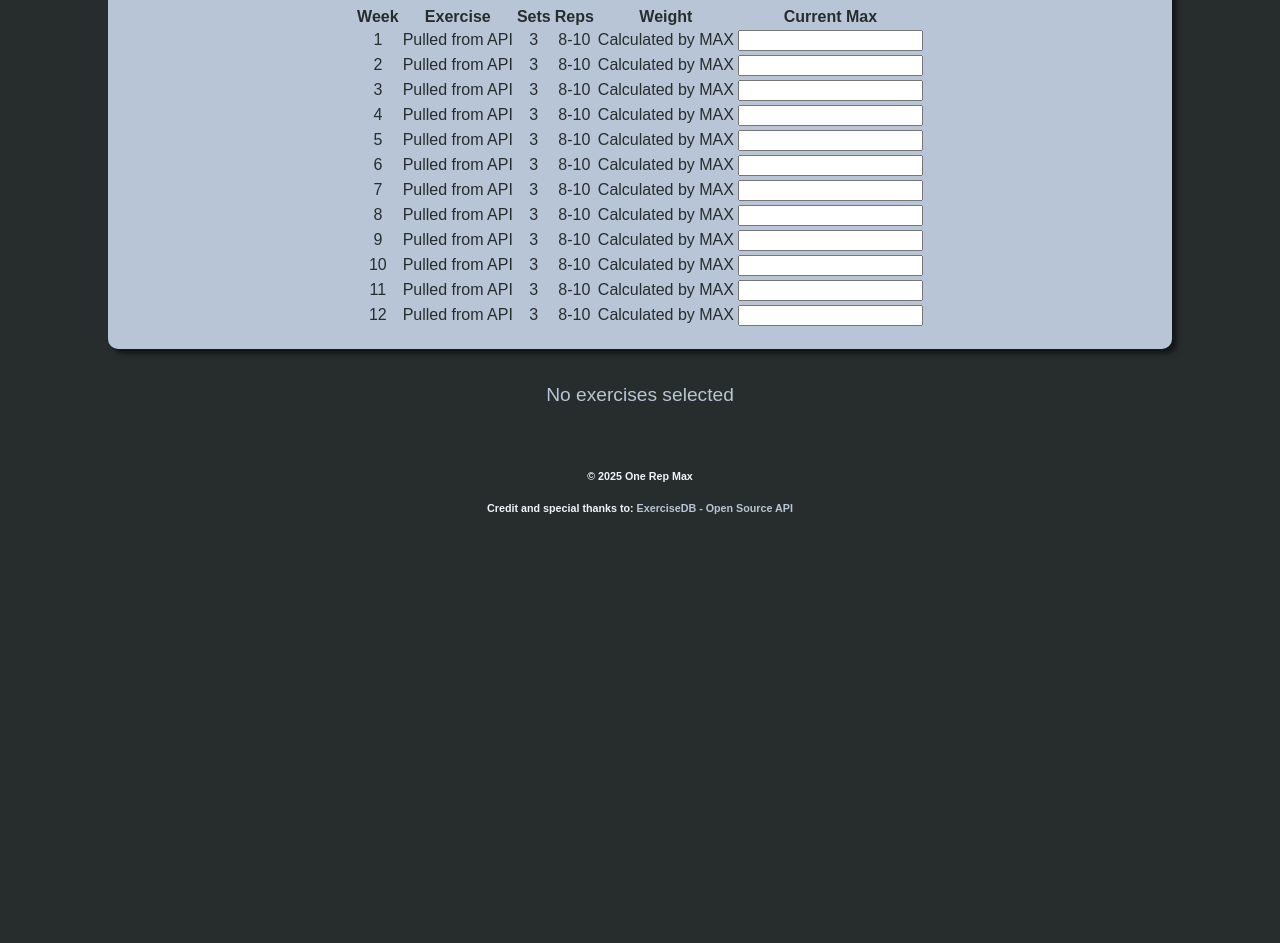
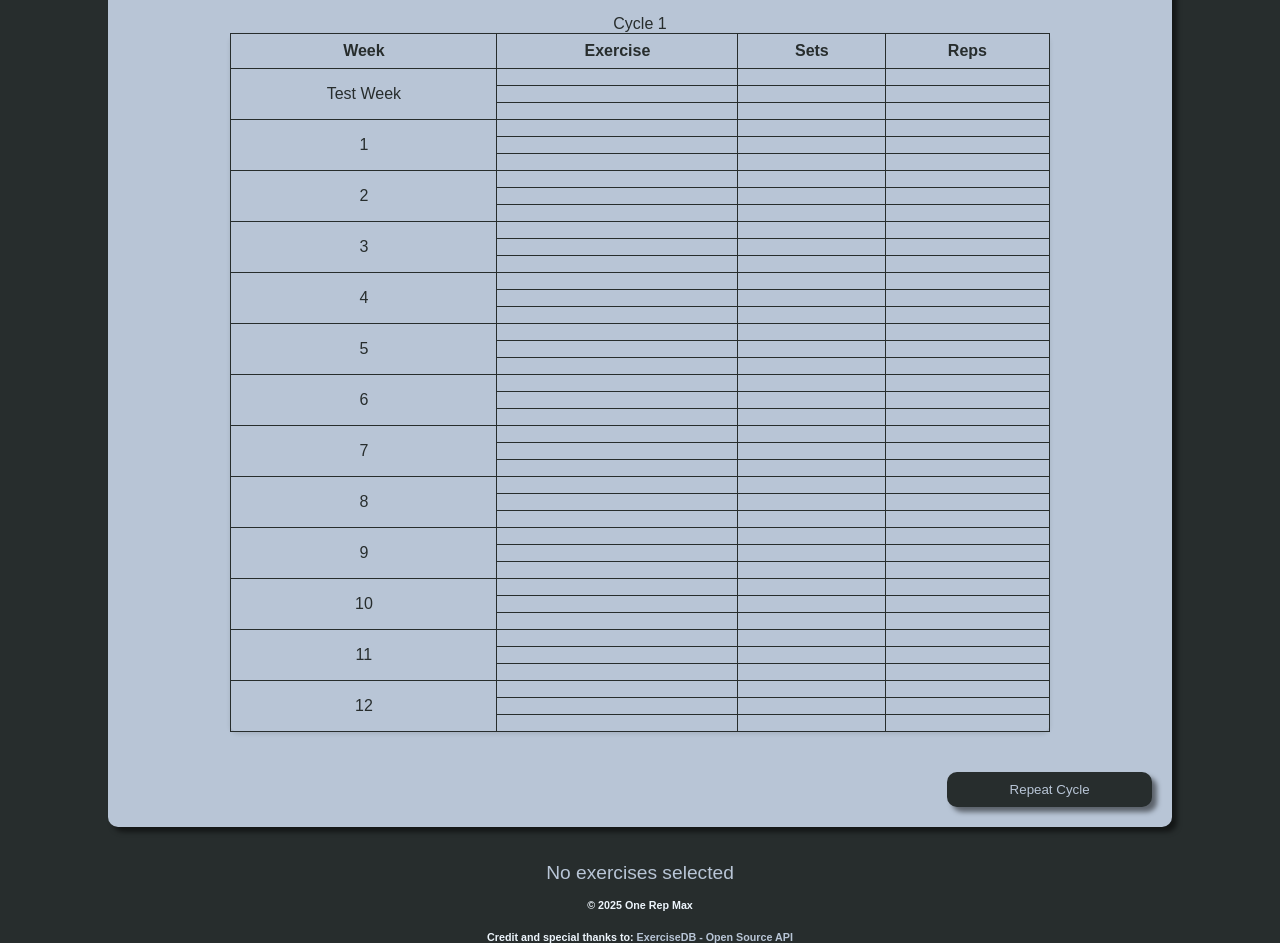
Before and after one commit to ALLALI01/OneRepMax, a React (Vite) app: page /#/routine in a window 1280 px wide. Shown: the part 300-1243 px from the top of the page. Before the commit the page ends 814 px from the top, so only its background shows below. Built offline with nearby package versions, Linux system fonts and the light colour scheme.

Commit message:
Added test functionality for table

```diff
--- a/src/Components/Table/Table.jsx
+++ b/src/Components/Table/Table.jsx
@@ -1,37 +1,81 @@
+import React, { useState } from 'react';
 import styles from './Table.module.css';
 
 function Table() {
-    return(
+        const initialWorkoutCycle = [
+        { week: "Test Week", sets: 1, reps: 1, exercises: ["Test1", "Test2", "Test3"]},
+        { week: 1, sets: 4, reps: 6, exercises: ["Test", "Test2", "Test3"]},
+        { week: 2, sets: 4, reps: 6, exercises: ["Test", "Test2", "Test3"]},
+        { week: 3, sets: 4, reps: 5, exercises: ["Test", "Test2", "Test3"]},
+        { week: 4, sets: 4, reps: 6, exercises: ["Test", "Test2", "Test3"]},
+        { week: 5, sets: 3, reps: 5, exercises: ["Test", "Test2", "Test3"]},
+        { week: 6, sets: 4, reps: 4, exercises: ["Test", "Test2", "Test3"]},
+        { week: 7, sets: 4, reps: 3, exercises: ["Test", "Test2", "Test3"]},
+        { week: 8, sets: 3, reps: 5, exercises: ["Test", "Test2", "Test3"]},
+        { week: 9, sets: 4, reps: 3, exercises: ["Test", "Test2", "Test3"]},
+        { week: 10, sets: 3, reps: 2, exercises: ["Test", "Test2", "Test3"]},
+        { week: 11, sets: 3, reps: 1, exercises: ["Test", "Test2", "Test3"]},
+        { week: 12, sets: 4, reps: 3, exercises: ["Test", "Test2", "Test3"]},
+    ]
+
+    const [workoutCycle, setWorkoutCycle] = useState(initialWorkoutCycle);
+
+    const repeatCycle = () => {
+        setWorkoutCycle(prevCycle => [...prevCycle, ...initialWorkoutCycle]);
+    }
+
+  return (
     <div className={styles.routineContainer}>
-            <h2>Your 12 Week Routine</h2>
-            <div className={styles.tableContainer}>
-                <table>
+      <h1>Your 12-Week Routine</h1>
+      <table className={styles.tableContainer}>
+        <caption>Cycle 1</caption>
         <thead>
           <tr>
             <th>Week</th>
             <th>Exercise</th>
             <th>Sets</th>
             <th>Reps</th>
-                            <th>Weight</th>
-                            <th>Current Max</th>
           </tr>
         </thead>
         <tbody>
-                        {Array.from({ length: 12 }, (_, i) => (
-                            <tr key={i}>
-                                <td>{i + 1}</td>
-                                <td>Pulled from API</td>
-                                <td>3</td>
-                                <td>8-10</td>
-                                <td>Calculated by MAX</td>
-                                <td><input></input></td>
+          {workoutCycle.map((weekData) => (
+            <React.Fragment key={weekData.week}>
+              {weekData.exercises.map((exercise, index) => (
+                <tr key={`${weekData.week}-${index}`}>
+                  {index === 0 && <td rowSpan={weekData.exercises.length}>{weekData.week}</td>}
+                  <td>{exercise.name}</td>
+                  <td>{exercise.sets}</td>
+                  <td>{exercise.reps}</td>
                 </tr>
+              ))}
+            </React.Fragment>
           ))}
         </tbody>
       </table>
-            </div>
+
+      <button className={styles.cycleButton} onClick={repeatCycle}>Repeat Cycle</button>
     </div>
   );
 }
 
 export default Table;
+
+
+// Separate into tables of "12 week cycles", add button to repeat cycle
+// Each cycle should have a caption with the cycle number
+// Each week should have each exercise listed, and sets/reps for that week
+// Each exercise should have weight calculation based on 1RM
+
+// Week 1: 4 sets of 6, 70% of 1RM
+// Week 2: 4 sets of 6, 72% of 1RM
+// Week 3: 4 sets of 5, 76% of 1RM
+// Week 4: 4 sets of 6, 60% of 1RM, REST WEEK
+// Week 5: 3 sets of 5, 78% of 1RM
+// Week 6: 4 sets of 4, 83% of 1RM
+// Week 7: 4 sets of 3, 87% of 1RM
+// Week 8: 3 sets of 5, 60% of 1RM, REST WEEK
+// Week 9: 4 sets of 3, 88% of 1RM
+// Week 10: 3 sets of 2, 91% of 1RM
+// Week 11: 3 sets of 1, 97% of 1RM
+// Week 12: 4 sets of 3, 65% of 1RM, REST WEEK
+// Test Week 13: The goal is to hit a higher 1RM for the next routine cycle
--- a/src/Components/Table/Table.module.css
+++ b/src/Components/Table/Table.module.css
@@ -12,7 +12,57 @@
     width: 80%;
 }
 
+table, th, td {
+    border: 4px solid #272d2d;
+    border-collapse: collapse;
+
+}
+
 .tableContainer {
-    display: grid;
-    justify-items: center;
+    width: 80%;
+    margin: 20px auto;
+    padding: 20px;
+    border: 1px solid #ddd;
+    border-radius: 8px;
+    box-shadow: 0 2px 4px rgba(0, 0, 0, 0.1);
+    max-height: 600px;
+    overflow-y: scroll;
 }
+
+table {
+    box-shadow: 5px 5px 5px rgb(0, 0, 0, 0.5);
+    width: 100%;
+    border-collapse: collapse;
+    margin-top: 20px;
+    max-height: 600px;
+    overflow-y: scroll;
+}
+
+th, td {
+  border: 1px solid #272d2d;
+  padding: 8px;
+}
+
+th {
+    background-color: #B8C5D6;
+}
+
+.cycleButton {
+    background-color: #272d2d;
+    color: #B8C5D6;
+    padding: 10px 15px;
+    border-radius: 10px;
+    border: none;
+    box-shadow: 5px 5px 5px rgb(0, 0, 0, 0.5);
+    width: 20%;
+    justify-self: end;
+}
+
+.cycleButton:hover {
+    background-color: aqua;
+    color: #272d2d;
+}
+
+.cycleButton:active {
+    box-shadow: 0px 0px 8px rgb(0, 0, 0, 0.8);
+}
```
Lines whose indentation alone changed are shown as unchanged.
